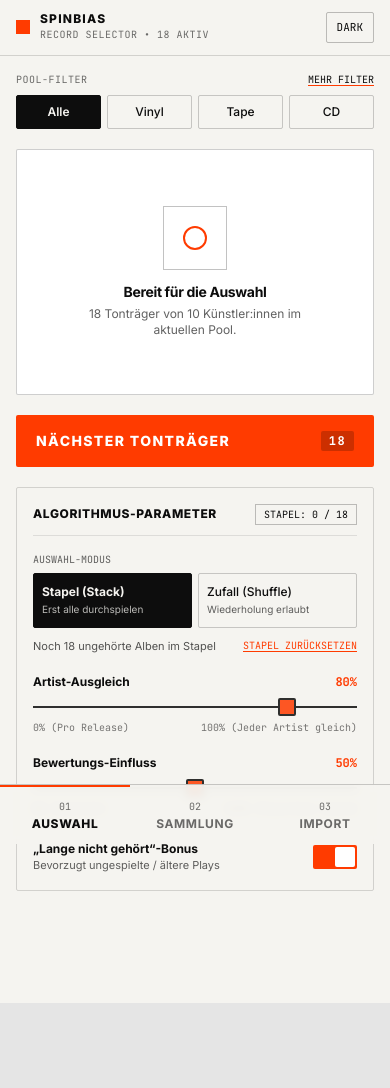
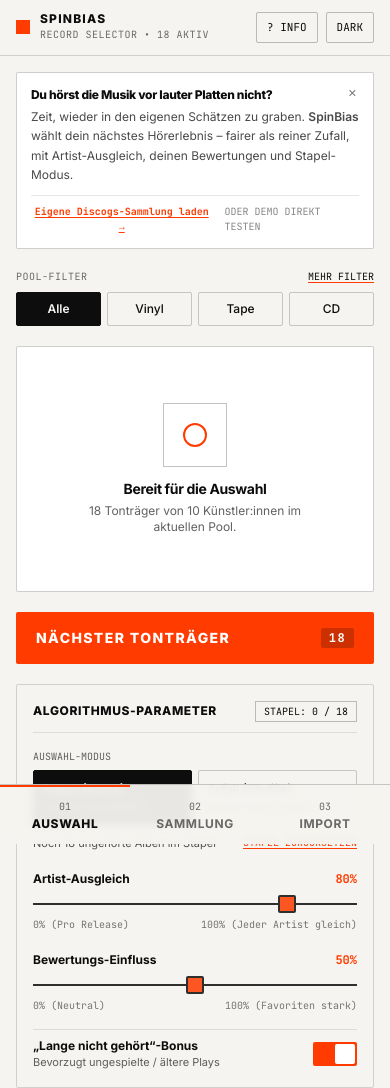
Before and after one commit to Rotation-Off-the-Shelf/Spin, a plain HTML site: page index.html in a window 390 px wide. Before the commit the page ends 1003 px from the top, so only its background shows below. Drawn offline with nearby package versions, Linux system fonts and the light colour scheme.

Commit message:
Add files via upload

```diff
--- a/index.html
+++ b/index.html
@@ -106,6 +106,9 @@
       </div>
 
       <div class="flex items-center gap-2">
+        <button id="info-toggle" type="button" aria-label="Über SpinBias" class="px-2.5 py-1.5 text-[11px] font-mono uppercase border border-obsidian/25 dark:border-offwhite/25 hover:border-signal transition-colors rounded-sm">
+          ? Info
+        </button>
         <button id="theme-toggle" type="button" aria-label="Farbschema wechseln" class="px-2.5 py-1.5 text-[11px] font-mono uppercase border border-obsidian/25 dark:border-offwhite/25 hover:border-signal transition-colors rounded-sm">
           <span id="theme-label">Dark</span>
         </button>
@@ -125,6 +128,23 @@
       <!-- TAB 1: AUSWAHL (SPIN)                                     -->
       <!-- ========================================================= -->
       <section id="view-spin" class="p-4 space-y-5">
+
+        <!-- Intro / Onboarding Box -->
+        <div id="intro-banner" class="border border-obsidian/20 dark:border-offwhite/20 bg-white dark:bg-charcoal p-3.5 rounded-sm relative">
+          <button type="button" id="close-intro-btn" aria-label="Intro schließen" class="absolute top-2.5 right-2.5 text-[11px] font-mono uppercase opacity-55 hover:opacity-100 hover:text-signal px-1.5 py-0.5">
+            ✕
+          </button>
+          <p class="text-xs font-extrabold tracking-tight pr-6">Du hörst die Musik vor lauter Platten nicht?</p>
+          <p class="text-xs opacity-75 leading-relaxed mt-1">
+            Zeit, wieder in den eigenen Schätzen zu graben. <strong class="font-semibold text-obsidian dark:text-offwhite">SpinBias</strong> wählt dein nächstes Hörerlebnis – fairer als reiner Zufall, mit Artist-Ausgleich, deinen Bewertungen und Stapel-Modus.
+          </p>
+          <div class="flex items-center gap-3 mt-2.5 pt-2 border-t border-obsidian/10 dark:border-offwhite/10 text-[10px] font-mono uppercase">
+            <button type="button" onclick="switchTab('import')" class="text-signal underline underline-offset-2 font-bold">
+              Eigene Discogs-Sammlung laden →
+            </button>
+            <span class="opacity-50">oder Demo direkt testen</span>
+          </div>
+        </div>
 
         <!-- Filter Bar (Compact) -->
         <div class="space-y-2">
@@ -507,7 +527,7 @@
     const STORAGE_KEY = 'vsa_prototype_state_v1';
     const TOKEN_STORAGE_KEY = 'vsa_discogs_token';
     const USERNAME_STORAGE_KEY = 'vsa_discogs_username';
-
+    const INTRO_DISMISSED_KEY = 'spinbias_intro_dismissed';
     // Curated realistic sample collection (including multiple releases per artist to demonstrate Artist Balance)
     const SAMPLE_RELEASES = [
       { id: 'r1', releaseId: '418574', artist: 'ISIS', title: 'Oceanic', label: 'Ipecac Recordings', format: 'LP, Album, Reissue', released: 2002, rating: 5, coverUrl: '', notes: 'Seite B („The Beginning and the End“) perfekt für späte Abende.' },
@@ -1907,6 +1927,25 @@
         renderAll();
       });
 
+      // Intro Banner & Info Toggle
+      const introBanner = document.getElementById('intro-banner');
+      if (localStorage.getItem(INTRO_DISMISSED_KEY) === '1') {
+        introBanner.classList.add('hidden');
+      }
+      document.getElementById('close-intro-btn').addEventListener('click', () => {
+        introBanner.classList.add('hidden');
+        localStorage.setItem(INTRO_DISMISSED_KEY, '1');
+      });
+      document.getElementById('info-toggle').addEventListener('click', () => {
+        const isHidden = introBanner.classList.toggle('hidden');
+        if (isHidden) {
+          localStorage.setItem(INTRO_DISMISSED_KEY, '1');
+        } else {
+          localStorage.removeItem(INTRO_DISMISSED_KEY);
+          switchTab('spin');
+        }
+      });
+
       // Spin & Result Actions
       document.getElementById('btn-spin').addEventListener('click', triggerSpin);
       document.getElementById('cover-jump-btn').addEventListener('click', () => {
```
